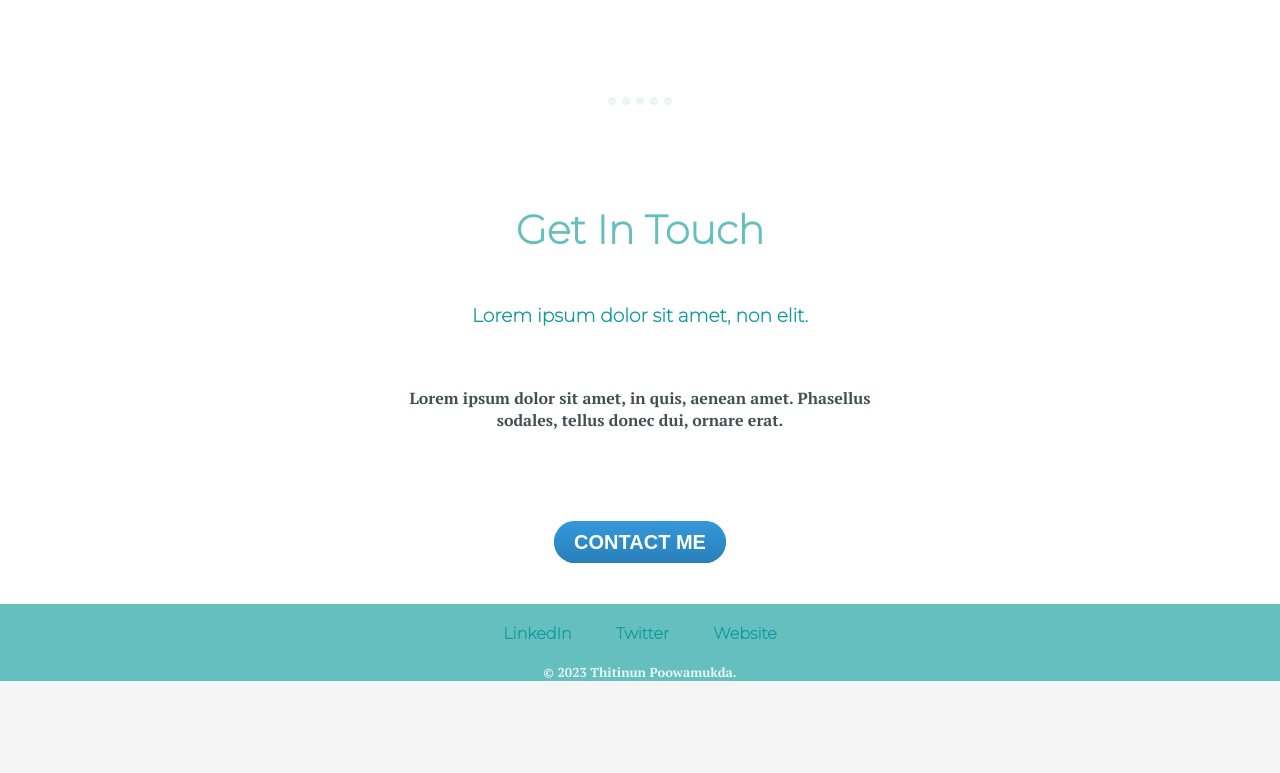
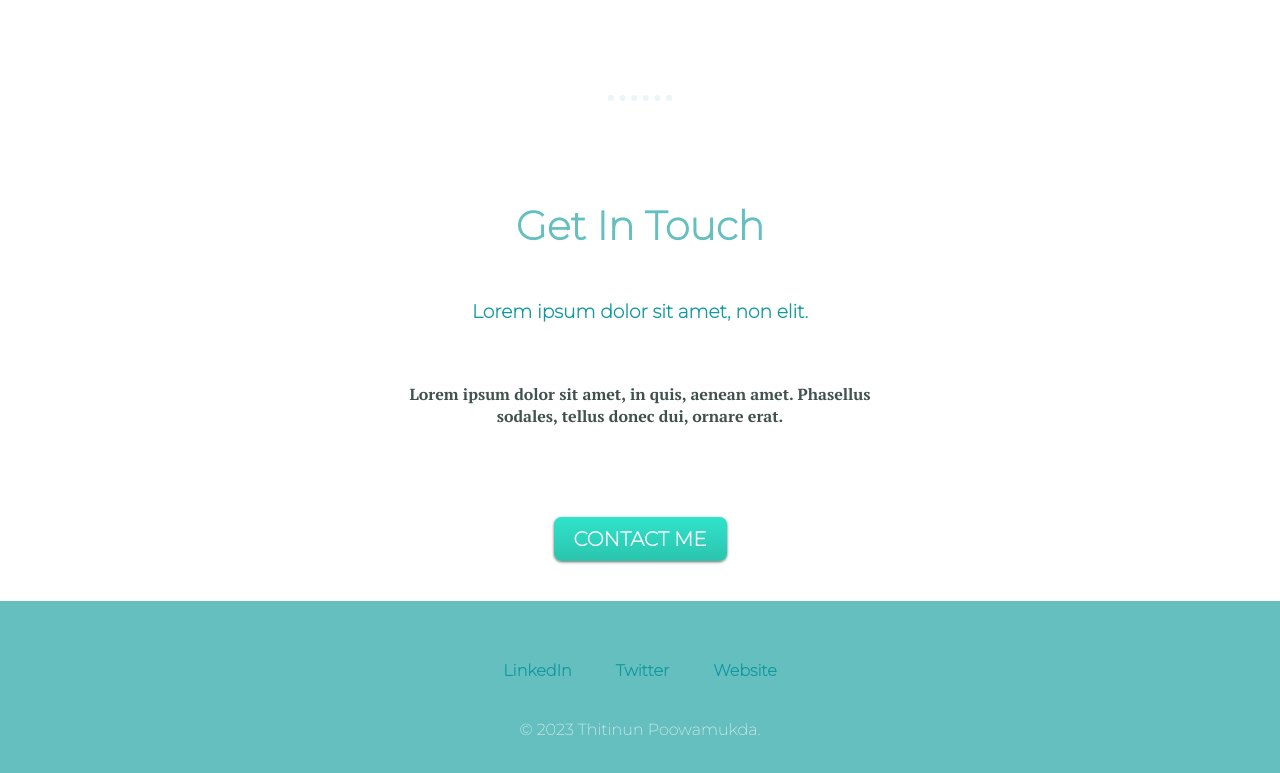
Before and after one commit to leenanonWeb/AngelaYu_course-, a plain HTML site: page index.html in a window 1280 px wide. Shown: the part 2196-2969 px from the top of the page. Before the commit the page ends 2877 px from the top, so only its background shows below. Drawn offline with Linux system fonts and the light colour scheme.

Commit message:
succeed_website

```diff
--- a/css/styles.css
+++ b/css/styles.css
@@ -1,4 +1,5 @@
 body {
+    color: #40514E;
     margin: 0;
     text-align: center;
     background-color: rgb(245, 245, 245);
@@ -38,7 +39,7 @@ h3 {
 p {
     display: inline-block;
     font-family: 'PT Serif', serif;
-    color: #40514E;
+
     width: 40%;
     margin: 10px auto 50px auto;
 
@@ -48,14 +49,28 @@ p {
 a {
     font-weight: bolder;
     color: #11999E;
+
+    text-decoration: none;
+    font-family: 'Montserrat',sans-serif;
+    margin: 10px 20px;
+
+}
+a:hover{
+    color: #EAF6F6;
 }
 
 hr {
-    border-style: dotted none none;
+    /* border-style: dotted none none;
     border-width: 8px;
     height: 0px;
     width: 5%;
     color: #EAF6F6;
+    margin: 50px auto 100px auto; */
+
+    border: dotted #EAF6F6 6px;
+    border-bottom: none;
+    width: 4%;
+    /* margin: 100px; */
     margin: 50px auto 100px auto;
 }
 
@@ -90,15 +105,15 @@ hr {
 
 .top-cloud {
     position: absolute;
-    top: 50px;
+    top: 40px;
     right: 300px;
 
 }
 
 .bottom-cloud {
     position: absolute;
-    top: 500px;
-    left: 180px;
+    top: 250px;
+    bottom: 300px;
 }
 
 .skill-row {
@@ -107,7 +122,7 @@ hr {
     /* margin: auto auto auto auto; */
     margin: 100px auto;
     text-align: left;
-    line-height: 2;
+    line-height: 2; /*ระยะห่างระหว่างบรรทัด*/
 }
 
 .code-img1 {
@@ -140,47 +155,62 @@ hr {
 
 .bottom-container {
     background-color: #66BFBF;
-    position: relative;
- padding: 25px auto 25px auto;
+    /* position: relative;
+    height: 125px;
+    padding-bottom: 20px; */
+
+
+    padding: 50px 0 20px ;
 
 }
 
 .footer-link {
+    /* display: inline-block;
+    margin: 3% 25px 1%  25px ;
+    text-decoration: none; */
+
+
     display: inline-block;
-    margin: 20px;
-    text-decoration: none;
+
 }
 
-.refer {
+.copyright {
+    /* display: block;
+    color: #EAF6F6;
+    font-size: 13px;
+    font-weight: lighter; */
+
     display: block;
     color: #EAF6F6;
-    margin: auto;
-    font-size: 13px;
-    font-weight: lighter;
+    font: size 0.75rem;
+padding: 20px 0;
+font-family: 'Montserrat',sans-serif;
 
 }
 
 
 
-
 .btn {
-    background: #3498db;
-    background-image: -webkit-linear-gradient(top, #3498db, #2980b9);
-    background-image: -moz-linear-gradient(top, #3498db, #2980b9);
-    background-image: -ms-linear-gradient(top, #3498db, #2980b9);
-    background-image: -o-linear-gradient(top, #3498db, #2980b9);
-    background-image: linear-gradient(to bottom, #3498db, #2980b9);
-    -webkit-border-radius: 28;
-    -moz-border-radius: 28;
-    border-radius: 28px;
-    font-family: Arial;
+    background: #30E3CB;
+    background-image: -webkit-linear-gradient(top, #30E3CB, #2BC4AD);
+    background-image: -moz-linear-gradient(top, #30E3CB, #2BC4AD);
+    background-image: -ms-linear-gradient(top, #30E3CB, #2BC4AD);
+    background-image: -o-linear-gradient(top, #30E3CB, #2BC4AD);
+    background-image: linear-gradient(to bottom, #30E3CB, #2BC4AD);
+    -webkit-border-radius: 8;
+    -moz-border-radius: 8;
+    border-radius: 8px;
+    -webkit-box-shadow: 0px 1px 3px #666666;
+    -moz-box-shadow: 0px 1px 3px #666666;
+    box-shadow: 0px 1px 3px #666666;
+    font-family: 'Montserrat',sans-serif;
     color: #ffffff;
     font-size: 20px;
     padding: 10px 20px 10px 20px;
     text-decoration: none;
-}
+  }
 
-.btn:hover {
+  .btn:hover {
     background: #3cb0fd;
     background-image: -webkit-linear-gradient(top, #3cb0fd, #3498db);
     background-image: -moz-linear-gradient(top, #3cb0fd, #3498db);
@@ -188,4 +218,4 @@ hr {
     background-image: -o-linear-gradient(top, #3cb0fd, #3498db);
     background-image: linear-gradient(to bottom, #3cb0fd, #3498db);
     text-decoration: none;
-}
+  }
--- a/index.html
+++ b/index.html
@@ -86,7 +86,7 @@
       <a class="footer-link" href="https://twitter.com/">Twitter</a>
       <a class="footer-link" href="https://www.appbrewery.co/">Website</a>
 
-      <p class="refer">© 2023 Thitinun Poowamukda.</p>
+      <p class="copyright">© 2023 Thitinun Poowamukda.</p>
     </div>
 <!-- </div> -->
 
```
